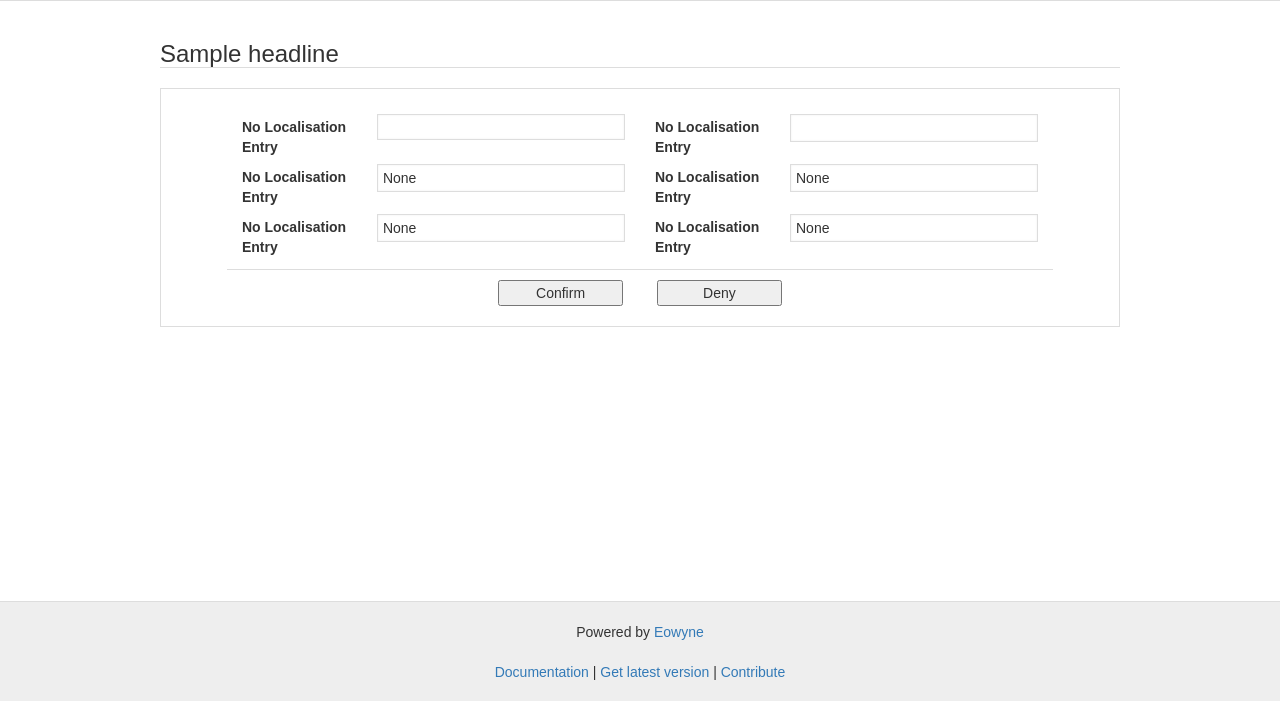
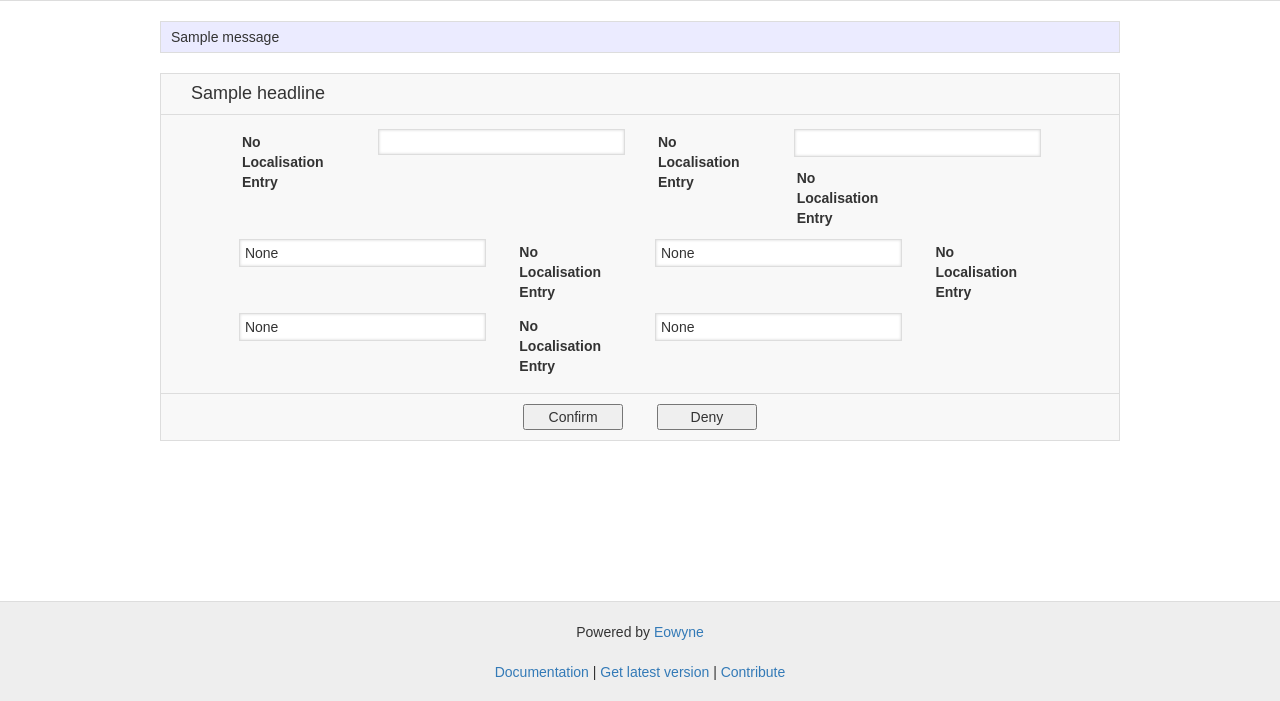
Before and after one commit to dpetter/Eowyne, a Flask app: template template/core/administration/rule-form.html in a window 1280 px wide. Shown: the part 109-810 px from the top of the page. Run offline with Flask 2, Linux system fonts and the light colour scheme; tables that the repository leaves empty hold one stand-in row (values such as "Sample post"); the template is opened without the code that fills it: values that come from a table or form of the project are taken from there, most other values are stand-ins (such as "Sample title", 1, 10 or a date in 2020); one stand-in notice (Sample message) is shown; lists and menus that the app fills with data are empty; some libraries are stand-ins or nearby versions.

Commit message:
Revert ajax admin forms

```diff
--- a/static/css/core/administration.css
+++ b/static/css/core/administration.css
@@ -52,6 +52,13 @@ html, body {
 	padding: 0px 20px;
 }
 
+h1 {
+	width: 100%;
+	margin: 20px auto;
+	border-bottom: 1px solid #ddd;
+	font-size: 24px;
+}
+
 
 /* Menus.
 ***********************************************************************************/
@@ -86,42 +93,48 @@ html, body {
 	color: #4682B4;
 }
 
+
 /* Forms.
 ***********************************************************************************/
-.buttons {
-	width: 90%;
-	margin: 10px auto 0px auto;
-	padding-top: 10px;
+form {
+	width: 100%;
+	min-width: 350px;
+	margin: 20px auto;
+	padding: 0px;
+	border: 1px solid #ddd;
+	background-color: #f8f8f8;
+}
+
+form h2 {
+	font-size: 18px;
+	margin: 0px;
+	padding: 10px 30px;
+	border-bottom: 1px solid #ddd;
+}
+
+form .container {
+	width: 100%;
+	padding: 10px 30px;
+}
+
+form .buttons {
+	width: 100%;
+	padding: 10px 30px;
 	border-top: 1px solid #ddd;
 	text-align: center;
 }
 
-form {
-	width: 100%;
-	min-width: 350px;
-	margin: 20px auto;
-	padding: 20px;
-	border: 1px solid #ddd;
-}
-
 label {
-	float: left;
-	width: 125px;
-	margin: 8px 0px 2px 0px;
-}
-
-form span {
-	display: block;
-	overflow: hidden;
-	padding-left: 10px;
+	margin: 4px 0px;
+	padding: 3px;
 }
 
 input[type="text"], select, textarea {
 	width: 100%;
-	margin: 5px 0px;
+	margin: 4px 0px;
 	border: 1px solid #ddd;
     background-color: #fff;
-    box-shadow: inset 0 0 2px rgba(50, 50, 50, 0.1);
+    box-shadow: inset 0px 0px 3px rgba(50, 50, 50, 0.2);
 }
 
 input[type="text"], textarea {
@@ -130,14 +143,13 @@ input[type="text"], textarea {
 
 select {
 	padding: 3px 5px;
-	border: 1px solid #ddd;
     -webkit-appearance: none;
     -moz-appearance: none;
     appearance: none;
 }
 
 input[type="submit"], button {
-	width: 125px;
+	width: 100px;
 	margin: 0px 15px;
 }
 
@@ -190,99 +202,3 @@ table a {
 table input[type="text"], table select {
 	width: auto;
 }
-
-
-/* Pop up forms.
-***********************************************************************************/
-.popup {
-	border: 1px solid #aaa;
-	background-color: #fff;
-	-webkit-border-radius: 5px;
-	-moz-border-radius: 5px;
-	border-radius: 5px;
-	-webkit-box-shadow: 5px 5px 10px 0px rgba(0,0,0,0.5);
-	-moz-box-shadow: 5px 5px 10px 0px rgba(0,0,0,0.5);
-	box-shadow: 5px 5px 10px 0px rgba(0,0,0,0.5);
-}
-
-.popup h2 {
-	width: 100%;
-	margin: 0px 0px 10px 0px;
-	padding: 10px 15px;
-	border-bottom: 1px solid #ddd;
-	font-size: 18px;
-	background: #c1ccac;
-	background: -moz-linear-gradient(-45deg, #c1ccac 0%, #ebf5d6 100%);
-	background: -webkit-gradient(linear, left top, right bottom, color-stop(0%,#c1ccac), color-stop(100%,#ebf5d6));
-	background: -webkit-linear-gradient(-45deg, #c1ccac 0%,#ebf5d6 100%);
-	background: -o-linear-gradient(-45deg, #c1ccac 0%,#ebf5d6 100%);
-	background: -ms-linear-gradient(-45deg, #c1ccac 0%,#ebf5d6 100%);
-	background: linear-gradient(135deg, #c1ccac 0%,#ebf5d6 100%);
-	filter: progid:DXImageTransform.Microsoft.gradient( startColorstr='#c1ccac', endColorstr='#ebf5d6',GradientType=1 );
-}
-
-.popup .error {
-	padding: 5px 25px;
-	color: #800000;
-}
-
-.popup .buttons {
-	padding: 10px 10px 15px 10px;
-	text-align: right;
-}
-
-.popup span {
-	display: block;
-	overflow: hidden;
-	padding-left: 10px;
-}
-
-.popup button {
-	width: 75px;
-	margin: 0px 5px;
-}
-
-
-/*
- * Main administration page
-*/
-h1 {
-	width: 100%;
-	margin: 20px auto;
-	border-bottom: 1px solid #ddd;
-	font-size: 24px;
-}
-
-.frame {
-	display: table;
-	border-collapse: collapse;
-	width: 100%;
-	margin: 20px auto;
-	padding: 10px;
-	border: 1px solid #ddd;
-}
-
-.link {
-	display: table-row;
-	padding: 20px 10px;
-	border: 1px solid #ddd;
-	font-size: 18px;
-	color: #333;
-	text-decoration: none;
-}
-
-.link:hover {
-	background-color: #F5FAEA;
-	text-decoration: none;
-}
-
-.link .glyphicon {
-	width: 48px;
-	text-align: center;
-}
-
-.link span {
-	display: table-cell;
-	padding: 20px 10px;
-	vertical-align: middle;
-}
--- a/static/js/scripts.js
+++ b/static/js/scripts.js
@@ -14,3 +14,11 @@ $(document).ready(function(){
 
 
 })
+
+
+function ajax_popup(container, url) {
+	$.get(url, function(data) {
+		$(container).html(data);
+		$(container).popup("show");
+	});
+}
--- a/template/base/menu.html
+++ b/template/base/menu.html
@@ -14,13 +14,18 @@
 
 {% macro context(list, id, class) -%}
 	{% for item in list %}
+		{% if item.flags == 2 %}
+		<a class="{{ class }}" href="#"
+		onclick="ajax_popup('#popup', '{{ item.address|replace('<id>', id) }}')">
+		{% else %}
 		<a class="{{ class }}" href="{{ item.address|replace('<id>', id) }}">
+		{% endif %}
 			{% if item.image and item.flags == 0 %}
-				<span class="glyphicon glyphicon-{{ item.image }}"></span>
+			<span class="glyphicon glyphicon-{{ item.image }}"></span>
 			{% endif %}
 			<span>{{ item.name }}</span>
-			{% if item.image and item.flags == 1 %}
-				<span class="glyphicon glyphicon-{{ item.image }}"></span>
+			{% if item.image and item.flags >= 1 %}
+			<span class="glyphicon glyphicon-{{ item.image }}"></span>
 			{% endif %}
 		</a>
 	{% endfor %}
--- a/template/base/messages.html
+++ b/template/base/messages.html
@@ -1,9 +1,7 @@
-{% if get_flashed_messages() %}
-	<ul id="infofield">
-	{% with messages = get_flashed_messages() %}
-		{% for message in messages %}
-			<li>{{ message }}</li>
-		{% endfor %}
-	{% endwith %}
+{% with messages = get_flashed_messages() %}
+{% if messages %}
+	<ul id="message-area">
+		{% for message in messages %}<li>{{ message }}</li>{% endfor %}
 	</ul>
 {% endif %}
+{% endwith %}
--- a/template/core/administration/rule-form.html
+++ b/template/core/administration/rule-form.html
@@ -1,32 +1,22 @@
 {% extends "core/administration/base.html" %}
 {% block content %}
-	<h1>{{ headline }}</h1>
 <form id="form" action="{{ action }}" method="post">
+	<h2>{{ headline }}</h2>
 	{{ form.csrf_token }}
 	<div class="container" style="width: 90%">
 		<div class="row">
-				<div class="col-sm-6">
-					{{ form.route.label }}<span>{{ form.route }}</span>
-				</div>
-				<div class="col-sm-6">
-					{{ form.role_id.label }}<span>{{ form.role_id }}</span>
-				</div>
-			</div>
-			<div class="row">
-				<div class="col-sm-6">
-					{{ form.insert.label }}<span>{{ form.insert }}</span>
-				</div>
-				<div class="col-sm-6">
-					{{ form.remove.label }}<span>{{ form.remove }}</span>
-				</div>
-			</div>
-			<div class="row">
-				<div class="col-sm-6">
-					{{ form.change.label }}<span>{{ form.change }}</span>
-				</div>
-				<div class="col-sm-6">
-					{{ form.view.label }}<span>{{ form.view }}</span>
-				</div>
+			<div class="col-sm-2 col-xs-4">{{ form.route.label }}</div>
+			<div class="col-sm-4 col-xs-8">{{ form.route }}</div>
+			<div class="col-sm-2 col-xs-4">{{ form.role_id.label }}</div>
+			<div class="col-sm-4 col-xs-8">{{ form.role_id }}</div>
+			<div class="col-sm-2 col-xs-4">{{ form.insert.label }}</div>
+			<div class="col-sm-4 col-xs-8">{{ form.insert }}</div>
+			<div class="col-sm-2 col-xs-4">{{ form.remove.label }}</div>
+			<div class="col-sm-4 col-xs-8">{{ form.remove }}</div>
+			<div class="col-sm-2 col-xs-4">{{ form.change.label }}</div>
+			<div class="col-sm-4 col-xs-8">{{ form.change }}</div>
+			<div class="col-sm-2 col-xs-4">{{ form.view.label }}</div>
+			<div class="col-sm-4 col-xs-8">{{ form.view }}</div>
 		</div>
 	</div>
 	<div class="buttons">
```
Also changed, not shown: src/app/install.py (+18 -23 lines), src/core/administration/menus.py (+28 -23 lines), template/core/administration/menu-form.html (+18 -29 lines), template/core/administration/menubar-form.html (+12 -38 lines), template/core/administration/role-form.html (+7 -12 lines). Lines whose indentation alone changed are shown as unchanged.
